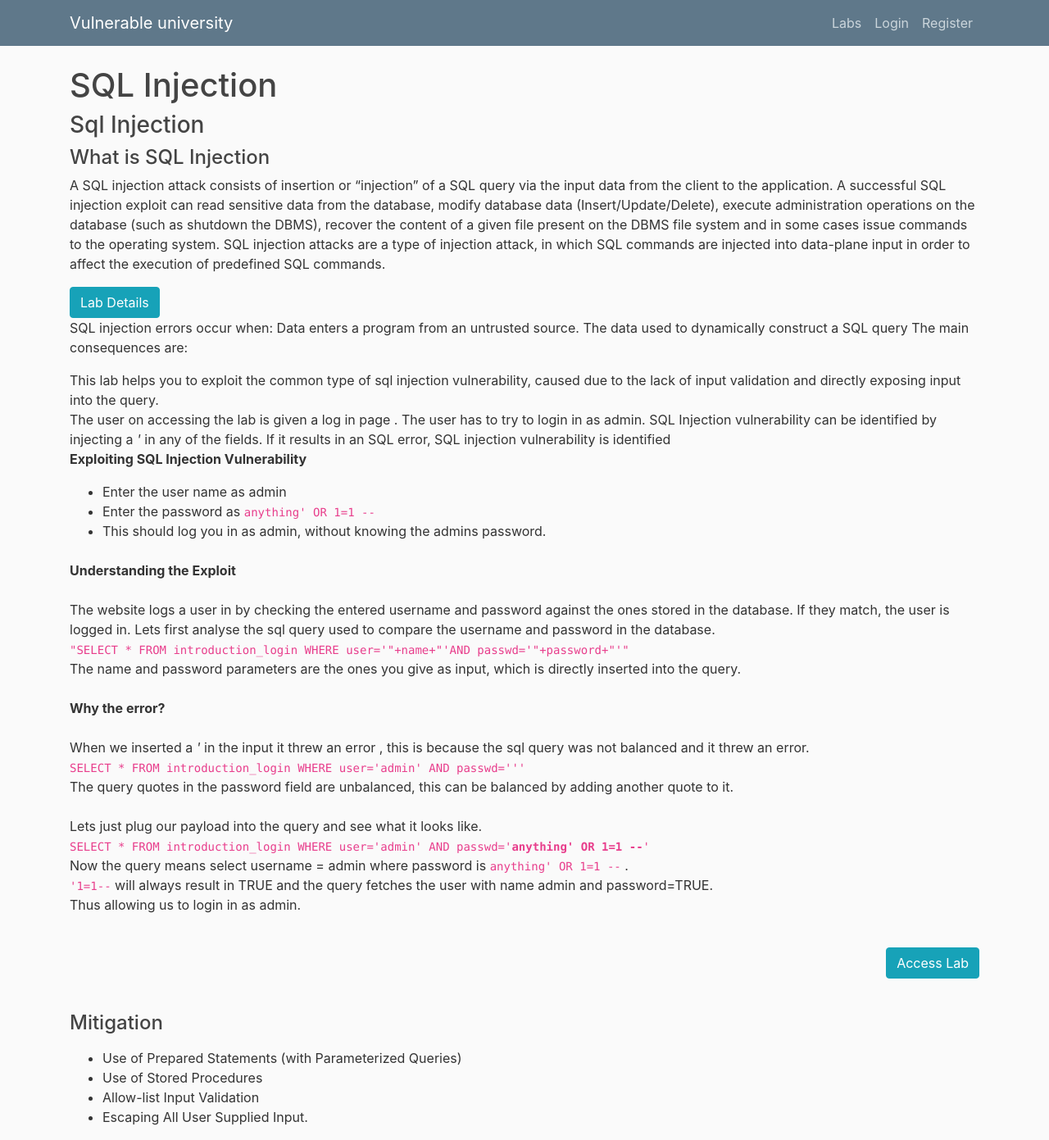
After one commit to abhhi-101/vulnerable-university, a Django app: page /db_info in a window 1280 px wide. The commit adds this page. Shown: the whole page at 82% size. Run offline with Django 3.2, Linux system fonts and the light colour scheme.

Commit message:
added sql injection in login!

```diff
--- /dev/null
+++ b/vul_django/administrator/templates/administrator/db_info.html
@@ -0,0 +1,96 @@
+{% extends "administrator/base.html" %}
+{% block content %}
+
+<h1>SQL Injection</h1>
+<div class="content">
+    <h3>Sql Injection</h3>
+    <div class="box">
+
+        <h4>What is SQL Injection</h4>
+        <p class="bp"> A SQL injection attack consists of insertion or “injection” of a SQL query via the input data
+            from the client to the application. A successful SQL injection exploit can read sensitive data from the
+            database, modify database data (Insert/Update/Delete), execute administration operations on the database
+            (such as shutdown the DBMS), recover the content of a given file present on the DBMS file system and in some
+            cases issue commands to the operating system. SQL injection attacks are a type of injection attack, in which
+            SQL commands are injected into data-plane input in order to affect the execution of predefined SQL commands.
+
+        </p>
+        <button class="coll btn btn-info">Lab Details</button>
+        <div class="lab">
+            <p class="bp">
+
+                SQL injection errors occur when:
+
+                Data enters a program from an untrusted source.
+                The data used to dynamically construct a SQL query
+                The main consequences are:
+
+            <p class="bp">
+                This lab helps you to exploit the common type of sql injection vulnerability, caused due to the lack of
+                input validation and directly exposing input into the query.<br>
+
+                The user on accessing the lab is given a log in page . The user has to try to login in as admin.
+                SQL Injection vulnerability can be identified by injecting a <i>'</i> in any of the fields. If it
+                results in an SQL error, SQL injection vulnerability is identified
+                <br>
+
+                <b>Exploiting SQL Injection Vulnerability</b>
+            <ul>
+                <li>Enter the user name as admin</li>
+                <li>Enter the password as <code>anything' OR 1=1 --</code></li>
+                <li>This should log you in as admin, without knowing the admins password.</li>
+            </ul><br>
+            <b>Understanding the Exploit</b><br>
+            <br>
+            <p class="bp">
+                The website logs a user in by checking the entered username and password against the ones stored in the
+                database. If they match, the user is logged in.
+                Lets first analyse the sql query used to compare the username and password in the database.
+                <br><code>"SELECT * FROM introduction_login WHERE user='"+name+"'AND passwd='"+password+"'"</code><br>
+                The name and password parameters are the ones you give as input, which is directly inserted into the
+                query.<br>
+
+                <br><b>Why the error?</b><br><br>
+
+                When we inserted a <i>'</i> in the input it threw an error , this is because the sql query was not
+                balanced and it threw an error.
+                <br><code>SELECT * FROM introduction_login WHERE user='admin' AND passwd='''</code><br>
+                The query quotes in the password field are unbalanced, this can be balanced by adding another quote to
+                it.
+
+                <br><br>Lets just plug our payload into the query and see what it looks like.
+                <br><code>SELECT * FROM introduction_login WHERE user='admin' AND passwd='<b>anything' OR 1=1 --</b>'</code><br>
+
+                Now the query means select username = admin where password is <code>anything' OR 1=1 --</code> . <br>
+                <code>'1=1--</code> will always result in TRUE and the query fetches the user with name admin and
+                password=TRUE.
+
+                <br>Thus allowing us to login in as admin.
+
+            </p>
+            </p>
+            </p>
+
+            <br>
+            <div align="right"> <button class="btn btn-info" type="button"
+                    onclick="window.location.href='/db'">Access Lab</button></div>
+
+            </p>
+        </div>
+        <br>
+        <h4>Mitigation</h4>
+        <p class="bp">
+        <ul>
+            <li> Use of Prepared Statements (with Parameterized Queries)</li>
+            <li> Use of Stored Procedures</li>
+            <li> Allow-list Input Validation</li>
+            <li> Escaping All User Supplied Input.</li>
+        </ul>
+
+        </p>
+
+
+
+    </div>
+</div>
+{% endblock content %}
--- a/vul_django/administrator/urls.py
+++ b/vul_django/administrator/urls.py
@@ -15,8 +15,7 @@ urlpatterns = [
     path("access_control", views.access_control, name="brokenAccessControl"),
     path("sen_info", views.sen_info, name="sen_info"),
     path("cmd", views.cmd, name="command_injection"),
-    path("cmd_lab", views.cmd_lab, name="command_injection_lab")
-
-
-
+    path("cmd_lab", views.cmd_lab, name="command_injection_lab"),
+    path("db", views.db, name="db_injection"),
+    path("db_info", views.db_info, name="db")
 ]
--- a/vul_django/administrator/views.py
+++ b/vul_django/administrator/views.py
@@ -1,7 +1,9 @@
 from django.shortcuts import render, redirect
-from django.http import HttpResponse, HttpRequest
+#from django.http import HttpResponse, HttpRequest
 from django.contrib.auth.models import User
 import subprocess
+from students.models import Company
+
 # To exploit - sXSS and CSRF
 def change_username(request):
     if request.user.is_authenticated:
@@ -68,29 +70,42 @@ def cmd_lab(request):
             return render(request, 'administrator/cmd_lab.html')
     else:
         return redirect('login')
-#======
+#====== SQL lab
+def db(request):
+    username = request.GET.get('user','')
+    password = request.GET.get('passwd','')
+    result = Company.objects.raw("SELECT id, user FROM students_testauth WHERE user='" + username +"' AND passwd='"+ password+"'")
+    if result:
+        return render(request, 'administrator/db.html', {'res': "Login successfull", 'query': result})
+    else:
+        return render(request, 'administrator/db.html', {'res': "Wrong Creds",'query':result})
+
 
 # Learning Labs - content
 def labs(request):
     return render(request, 'administrator/labs.html')
-#======
+#====== XSS
 def xss_lab(request):
     if request.user.is_authenticated:
         return render(request, 'administrator/xss.html')
     else:
         return redirect('login')
-#======
+#====== CSRF
 def csrf_lab(request):
     return render(request, 'administrator/csrf.html')
-#======
+#====== Access control
 def access_control(request):
     return render(request, 'administrator/access_control.html')
-#======
+#====== Sensitive info
 def sen_info(request):
     return render(request, 'administrator/info.html')
-#======
+#====== Command
 def cmd(request):
     return render(request, 'administrator/cmd.html')
+#====== SQL
+def db_info(request):
+    return render(request, 'administrator/db_info.html')
+
 
 
 # System Pages
--- a/vul_django/docker-compose.yml
+++ b/vul_django/docker-compose.yml
@@ -9,4 +9,4 @@ services:
       dockerfile: Dockerfile
     container_name: 'django_container'
     ports:
-      - "8000:8000"
+      - "80:8000"
```
Also changed, not shown: vul_django/administrator/templates/administrator/db.html (added, +19 -0 lines), vul_django/administrator/templates/administrator/labs.html (+10 -0 lines), vul_django/students/models.py (+19 -0 lines), vul_django/db.sqlite3, vul_django/students/migrations/0002_company_alter_profile_id.py (added), vul_django/students/migrations/0003_rename_company_company_company_name.py (added), vul_django/students/migrations/0004_testauth.py (added).
